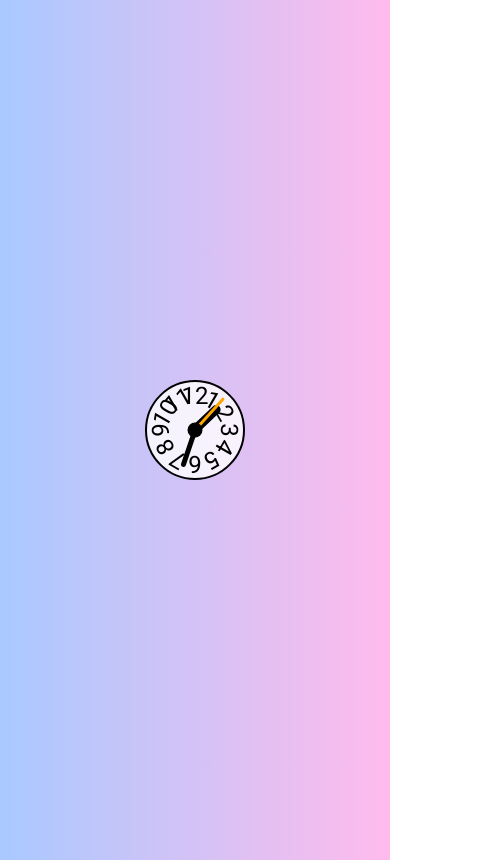
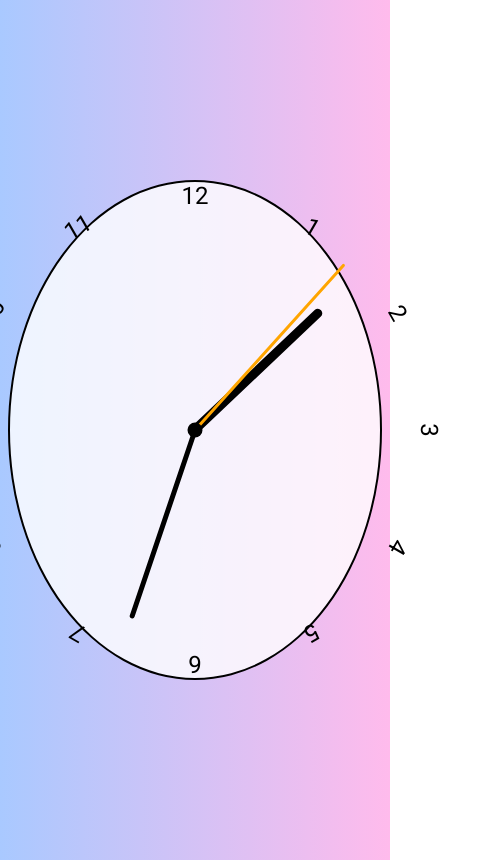
Before and after one commit to milzags/click-clock, a plain HTML site: page index.html in a window 390 px wide. Shown: the whole page, 502 px wide, since content can reach past the window. Drawn offline with Linux system fonts and the light colour scheme.

Commit message:
remove responsive design

```diff
--- a/style.css
+++ b/style.css
@@ -121,10 +121,3 @@ body {
     height: 35%;
     background-color: black;
 }
-
-@media (max-width: 500px) {
-    .clock {
-        width: 100px;
-        height: 100px;
-    }
-}
```
